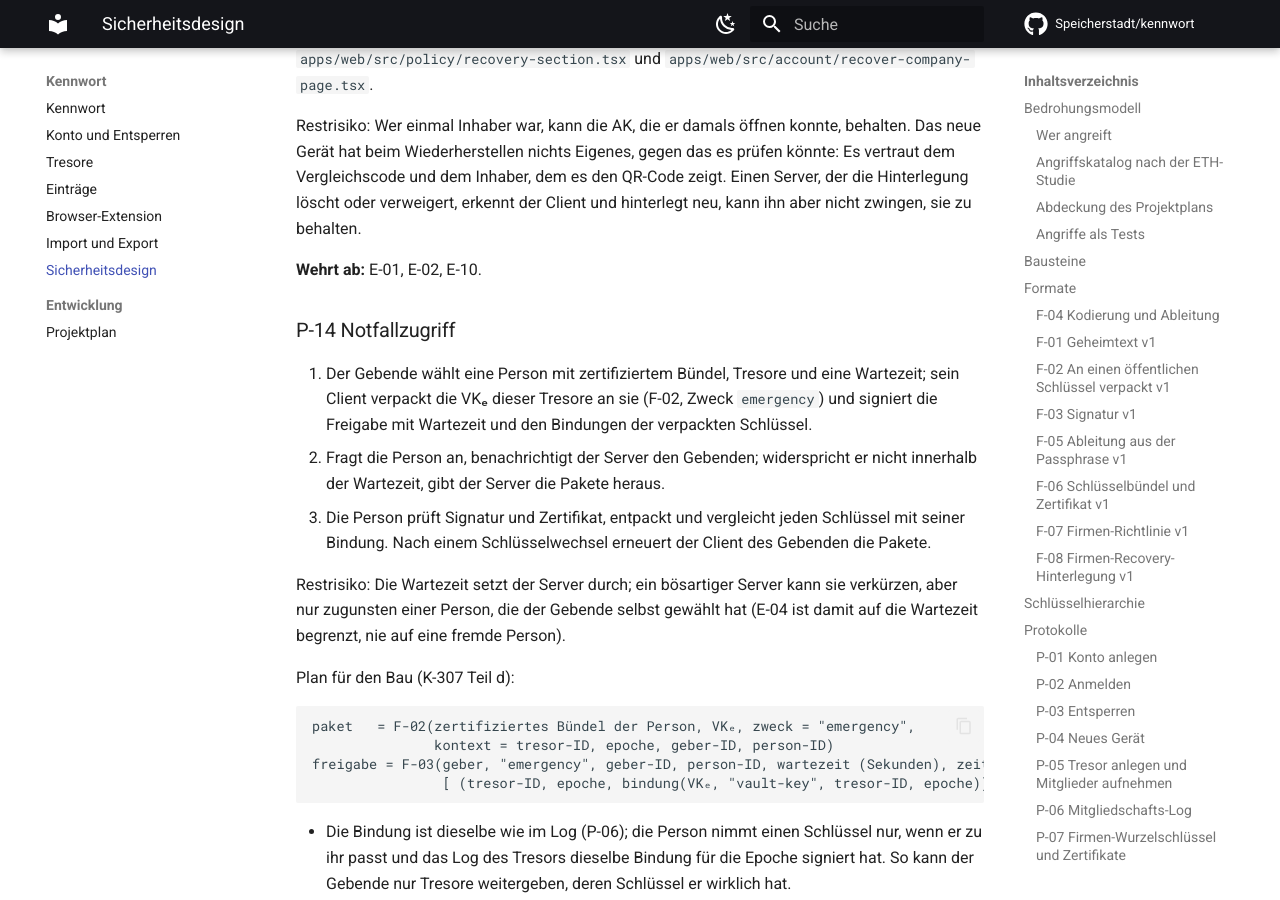
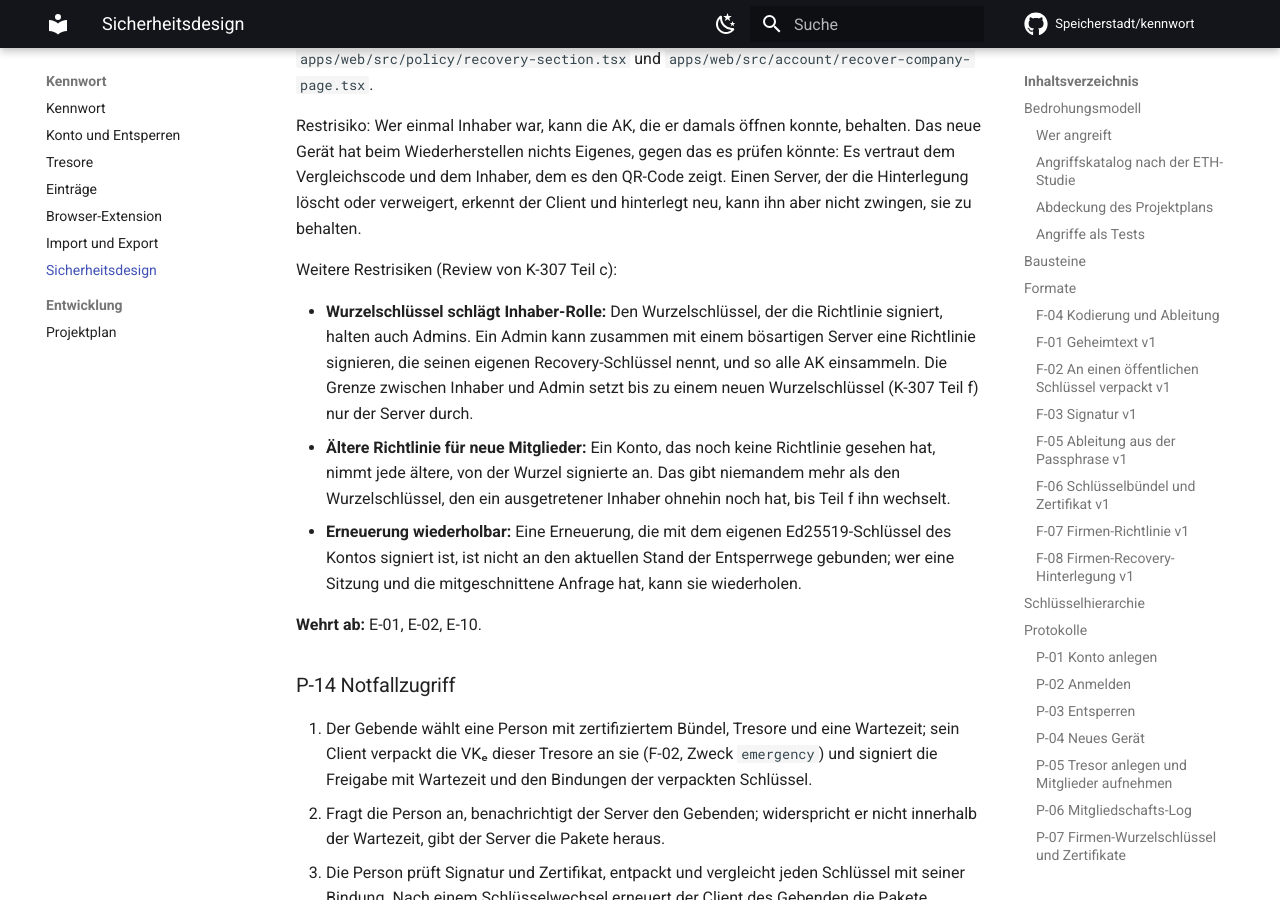
Before and after one commit to Speicherstadt/kennwort, an MkDocs documentation site: the page built from docs/sicherheitsdesign.md, in a window 1280 px wide and 900 px high, scrolled down 35617 px. Built offline with MkDocs 1.6.1 and Material for MkDocs 9.7.7, drawn with Linux system fonts in a browser that asks for light colours; comment, search, counter and statistics services are not loaded.

Commit message:
docs: P-13 residual risks found in the review of K-307 part c
Co-Authored-By: Claude Opus 5.5 <noreply@anthropic.com>
Claude-Session: https://claude.ai/code/session_01Y3rdfXnaqLdfwSre65bgwT

```diff
--- a/docs/sicherheitsdesign.md
+++ b/docs/sicherheitsdesign.md
@@ -1256,6 +1256,20 @@ Gerät hat beim Wiederherstellen nichts Eigenes, gegen das es prüfen könnte: E
 Vergleichscode und dem Inhaber, dem es den QR-Code zeigt. Einen Server, der die Hinterlegung
 löscht oder verweigert, erkennt der Client und hinterlegt neu, kann ihn aber nicht zwingen, sie zu
 behalten.
+
+Weitere Restrisiken (Review von K-307 Teil c):
+
+- **Wurzelschlüssel schlägt Inhaber-Rolle:** Den Wurzelschlüssel, der die Richtlinie signiert,
+  halten auch Admins. Ein Admin kann zusammen mit einem bösartigen Server eine Richtlinie
+  signieren, die seinen eigenen Recovery-Schlüssel nennt, und so alle AK einsammeln. Die Grenze
+  zwischen Inhaber und Admin setzt bis zu einem neuen Wurzelschlüssel (K-307 Teil f) nur der
+  Server durch.
+- **Ältere Richtlinie für neue Mitglieder:** Ein Konto, das noch keine Richtlinie gesehen hat,
+  nimmt jede ältere, von der Wurzel signierte an. Das gibt niemandem mehr als den Wurzelschlüssel,
+  den ein ausgetretener Inhaber ohnehin noch hat, bis Teil f ihn wechselt.
+- **Erneuerung wiederholbar:** Eine Erneuerung, die mit dem eigenen Ed25519-Schlüssel des Kontos
+  signiert ist, ist nicht an den aktuellen Stand der Entsperrwege gebunden; wer eine Sitzung und
+  die mitgeschnittene Anfrage hat, kann sie wiederholen.
 
 **Wehrt ab:** E-01, E-02, E-10.
 
```
